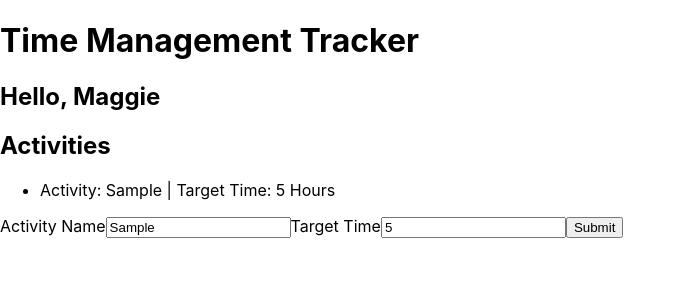
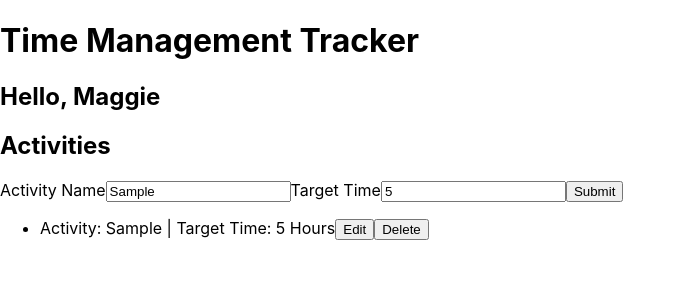
Before and after one commit to DLMedeiro/Achievo, a React (Create React App) app: page / in a window 1280 px wide. Both pictures are taken after typing "Sample", "5" into the empty fields and a click on the input 594 px from the left and 191 px from the top of the page. Shown: the top 300 px of the page, without its empty margins (0-686 px from the left). Built offline with nearby package versions, Linux system fonts and the light colour scheme.

Commit message:
delete activity item

```diff
--- a/package.json
+++ b/package.json
@@ -40,5 +40,8 @@
       "last 1 firefox version",
       "last 1 safari version"
     ]
+  },
+  "devDependencies": {
+    "@types/uuid": "^9.0.1"
   }
 }
--- a/src/App.tsx
+++ b/src/App.tsx
@@ -1,32 +1,19 @@
 import React , {useState} from 'react';
 import Greeter from './components/Greeter';
-import TimeTracker from './components/TimeTracker';
+import ActivityTracker from './components/ActivityTracker';
 import Item from './models/Item';
-import ActivityForm from './components/ActivityForm';
+
 import './App.css';
 
 function App() {
 
 
 
-  const [listItems, setListItems] = useState<Item[]>([])
-  const addItem = (activityName: string,
-    timeTarget: number) => {
-    console.log("MADE TO THE APP COMPONENT!");
-    setListItems([...listItems, { activityName, timeTarget }]);
-  };
-
-//   const listItems = [
-//     {id: 1, activity: "Walk the Dog", target: 3, completed: 0},
-//     {id: 2, activity: "Learn Typescript", target: 20, completed: 10}
-// ]
-
 
   return (
     <div>
-   <Greeter person = "Maggie"/>
-   <TimeTracker listItems = {listItems}/>
-   <ActivityForm onAddItem={addItem}/>
+      <Greeter person = "Maggie"/>
+      <ActivityTracker/>
     </div>
   );
 }
--- /dev/null
+++ b/src/components/Activity.tsx
@@ -0,0 +1,22 @@
+import React from "react";
+import Item from "../models/Item";
+
+interface Props {
+    items: Item;
+    onRemoveItem: (id: string) => void
+}
+
+export default function Activity(props: Props): JSX.Element {
+
+    const handleRemove = (id: string): void => {
+        props.onRemoveItem(id)
+    }
+
+    return (
+            <li key ={props.items.id} >
+                Activity: {props.items.activityName} | Target Time: {props.items.timeTarget} Hours
+                <button>Edit</button>
+                <button onClick={() => handleRemove(props.items.id)} >Delete</button>
+            </li>
+    )
+}
--- a/src/components/ActivityForm.tsx
+++ b/src/components/ActivityForm.tsx
@@ -20,15 +20,12 @@ export default function ActivityForm({ onAddItem }: ListFormProps): JSX.Element{
     });
   const { register, formState: { errors }, handleSubmit } = useForm<IFormInput>();
   const onSubmit: SubmitHandler<IFormInput> = data => {
-    setFormData(data);
     onAddItem(data.activityName, data.timeTarget)
     setFormData({
         activityName: "",
         timeTarget: 1
       })
   }
-
-
 
   return (
     <form onSubmit={handleSubmit(onSubmit)}>
--- /dev/null
+++ b/src/components/ActivityTracker.tsx
@@ -0,0 +1,42 @@
+import React, {useState} from "react";
+import Item from "../models/Item";
+import Activity from "./Activity";
+import ActivityForm from './ActivityForm';
+import {v4 as uuidv4} from 'uuid';
+
+
+
+interface ItemListProps {
+    listItems: Item[]
+}
+
+export default function ActivityTracker(): JSX.Element {
+
+    const [listItems, setListItems] = useState<Item[]>([])
+
+    const addItem = (activityName: string,
+      timeTarget: number) => {
+        const newAdd = new Item(uuidv4(), activityName, timeTarget)
+      setListItems([...listItems, newAdd]);
+    };
+
+    // const removeItem = (id) => {
+    //   setListItems(listItems.filter((i) => i.id !== id));
+    // };
+
+    const removeItem = (id: string):void => {
+        setListItems(listItems.filter((i) => i.id !== id));
+      };
+
+    return (
+        <div>
+            <h2>Activities</h2>
+            <ActivityForm onAddItem={addItem} />
+            <ul>
+                {listItems.map((item) => (
+                    <Activity key = {item.id} items = {item} onRemoveItem = {removeItem} />
+                ))}
+            </ul>
+        </div>
+    )
+}
--- a/src/components/TimeTracker.tsx
+++ /dev/null
@@ -1,25 +0,0 @@
-import React from "react";
-import Item from "../models/Item";
-
-
-
-interface ItemListProps {
-    listItems: Item[]
-}
-
-export default function timeTracker(props: ItemListProps): JSX.Element {
-
-
-
-    return (
-        <div>
-            <h2>Activities</h2>
-            <ul>
-
-                {props.listItems.map((item) => (
-                    <li >Activity: {item.activityName} | Target Time: {item.timeTarget} Hours</li>
-                ))}
-            </ul>
-        </div>
-    )
-}
--- a/src/models/Item.ts
+++ b/src/models/Item.ts
@@ -1,4 +1,16 @@
-export default   interface Item {
+export default   class Item {
+    id: string;
     activityName: string;
     timeTarget: number;
+
+    constructor (
+    id: string,
+    activityName: string,
+    timeTarget: number){
+        this.id = id;
+        this.activityName = activityName;
+        this.timeTarget = timeTarget
+    }
+
+    // editItem
 }
```
Also changed, not shown: 2 other files (tests, documents, lock files or other folders).
